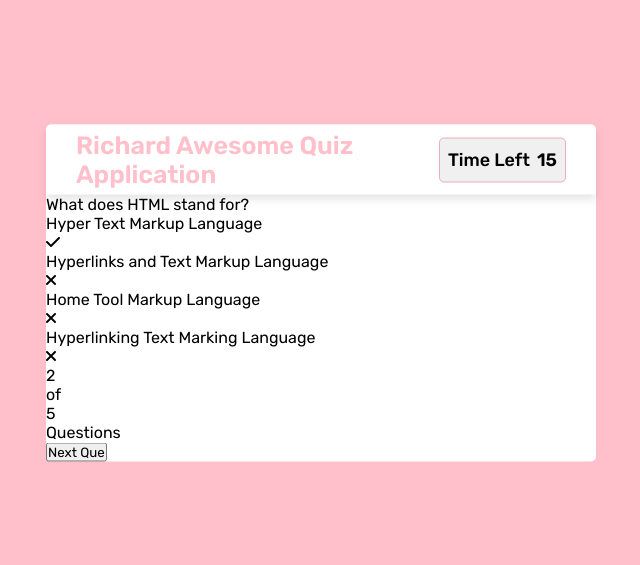
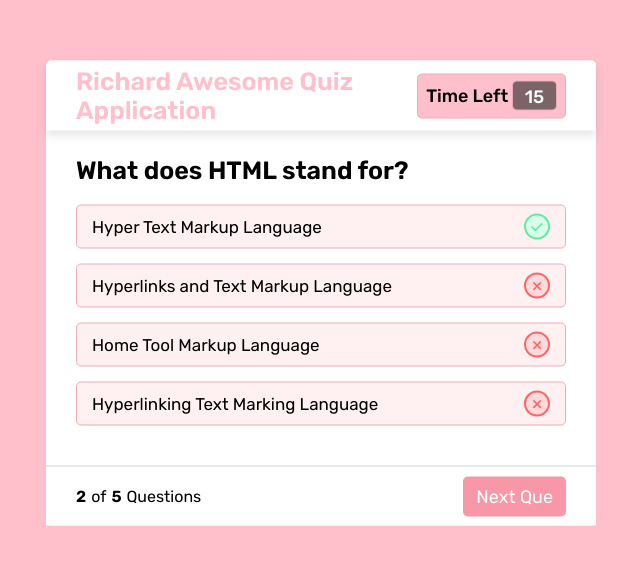
Before and after one commit to richyfabz/Quiz-App, a plain HTML site: page index.html in a window 1280 px wide. Shown: the part 107-672 px from the top of the page, without its empty margins (319-959 px from the left). Drawn offline with Linux system fonts and the light colour scheme; a web font is replaced by a local one.

Commit message:
updated the footer styling

```diff
--- a/index.html
+++ b/index.html
@@ -47,21 +47,21 @@
             </div>
             <div class="option_list">
                 <div class="option"><span>Hyper Text Markup Language</span>
-                    <div class="icon"><i class="fas fa-check"></i></div>
+                    <div class="icon tick"><i class="fas fa-check"></i></div>
                 </div>
 
                 <div class="option"><span>Hyperlinks and Text Markup Language</span>
-                    <div class="icon"><i class="fas fa-times"></i>
+                    <div class="icon cross"><i class="fas fa-times"></i>
                     </div>
 
                 </div>
                 <div class="option"><span>Home Tool Markup Language</span>
-                    <div class="icon"><i class="fas fa-times"></i>
+                    <div class="icon cross"><i class="fas fa-times"></i>
                     </div>
                 </div>
 
                 <div class="option"><span>Hyperlinking Text Marking Language</span>
-                    <div class="icon"><i class="fas fa-times"></i>
+                    <div class="icon cross"><i class="fas fa-times"></i>
                     </div>
                 </div>
             </div>
--- a/style.css
+++ b/style.css
@@ -107,6 +107,8 @@ body{
     border-radius: 5px;
 }
 .quiz_box header{
+    position: relative;
+    z-index: 99;
     height: 70px;
     background: #fff;
     display: flex;
@@ -126,9 +128,9 @@ body{
     display: flex;
     align-items: center;
     justify-content: space-between;
-    width: 145px;
+    width: 180px;
     height: 45px;
-    background: #f0f0f0;
+    background: pink;
     border-radius: 5px;
     border: 1px solid rgb(236, 172, 183);
     padding: 0 8px;
@@ -139,6 +141,108 @@ body{
 }
 .quiz_box header .timer .timer_sec{
     font-size: 18px;
+    font-weight: 500;
+    background: rgba(81, 72, 72, 0.764);
+    height: 30px;
+    width: 45px;
+    color: #fff;
+    text-align: center;
+    line-height: 30px;
+    border-radius: 5px;
+    border: 1px solid rgb(236, 172, 183);
+    user-select: none;
+}
+.quiz_box section{
+    padding: 25px 30px 20px 30px;
+}
+.quiz_box section .que_text{
+    font-size: 25px;
     font-weight: 600;
-    margin-left: 5px;
 }
+
+.quiz_box section .option_list{
+    padding: 20px 0;
+    display: block;
+
+}
+section .option_list .option{
+    background: rgb(255, 240, 242);
+    border: 1px solid rgb(236, 172, 183);
+    border-radius: 5px;
+    padding: 8px 15px;
+    margin-bottom: 15px;
+    font-size: 17px;
+    cursor: pointer;
+    align-items: center;
+    justify-content: space-between;
+    transition: all 0.3s ease;
+    display: flex;
+}
+section .option_list .option:hover{
+    background: rgb(242, 164, 177);
+    color: #fff;
+    border-color: rgb(236, 172, 183);
+
+}
+.option_list .option:last-child{
+    margin-bottom: 0;
+}
+.option_list .option .icon{
+    height: 26px;
+    width: 26px;
+    border: 2px solid transparent;
+    border-radius: 50%;
+    text-align: center;
+    line-height: 24px;
+    font-size: 13px;
+    pointer-events: none;
+}
+.option_list .option .icon.tick{
+    border-color: rgb(98, 234, 161);
+    color: rgb(98, 234, 161);
+    background: rgb(216, 255, 234);
+}
+.option_list .option .icon.cross{
+    border-color: rgb(255, 100, 100);
+    color: rgb(255, 100, 100);
+    background: rgb(255, 218, 218);
+}
+.quiz_box footer{
+    height: 60px;
+    width: 100%;
+    background: #fff;
+    display: flex;
+    align-items: center;
+    justify-content: space-between;
+    padding: 0 30px;
+    border-top: 1px solid lightgray;
+}
+.quiz_box footer .total_que span{
+    user-select: none;
+    display: flex;
+}
+footer .total_que span p{
+    font-weight: 600;
+    padding: 0px 5px;
+}
+.total_que span p:first-child{
+    padding-left: 0px;
+}
+
+footer .next_btn{
+    height: 40px;
+    padding: 0 13px;
+    font-size: 18px;
+    font-weight: 400;
+    border: none;
+    outline: none;
+    color: #fff;
+    background: rgb(248, 151, 167);
+    border-radius: 5px;
+    cursor: pointer;
+    transition: all 0.3s ease;
+}
+
+footer .next_btn:hover{
+    background: rgb(255, 187, 198);
+}
```
